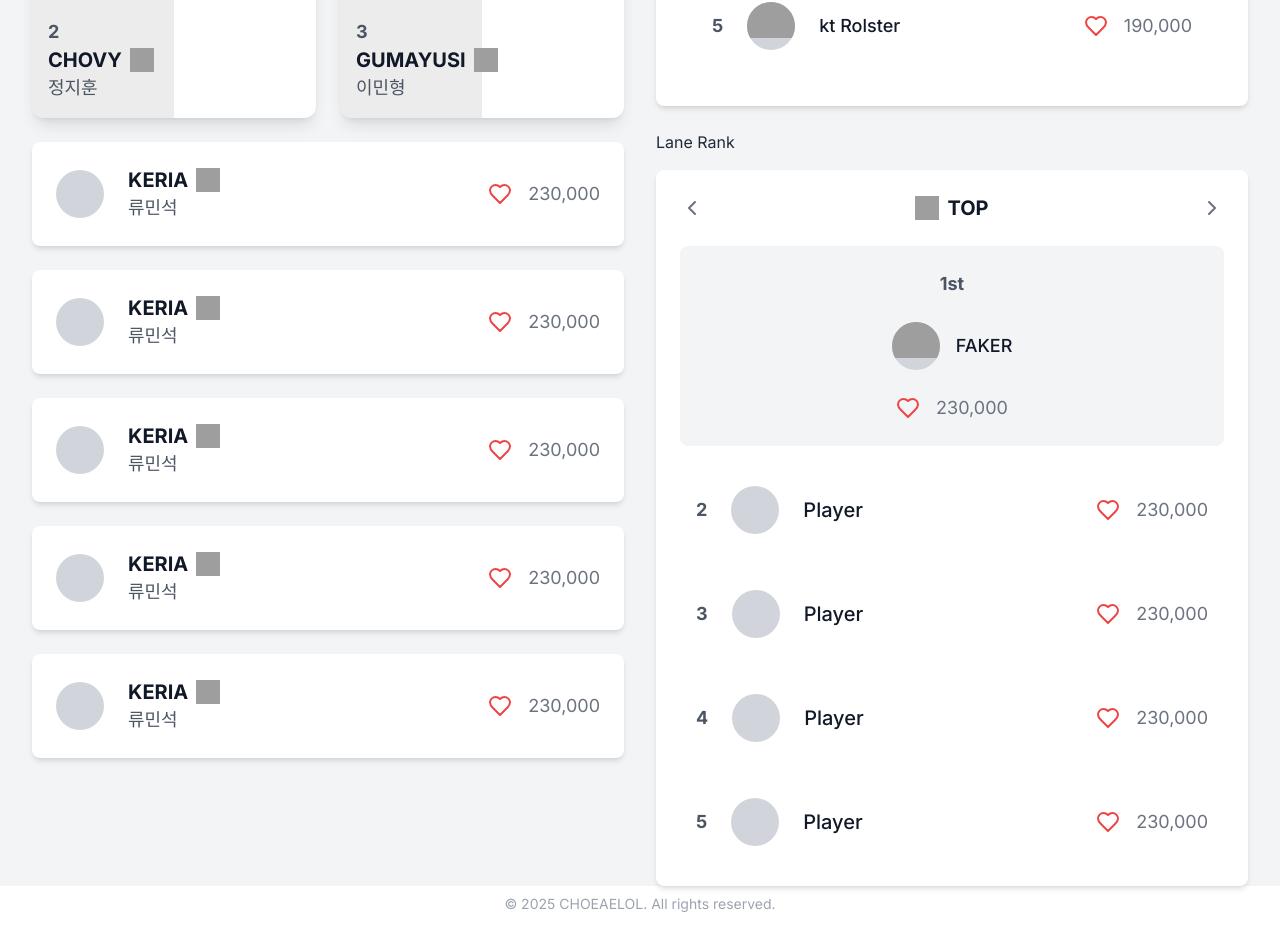
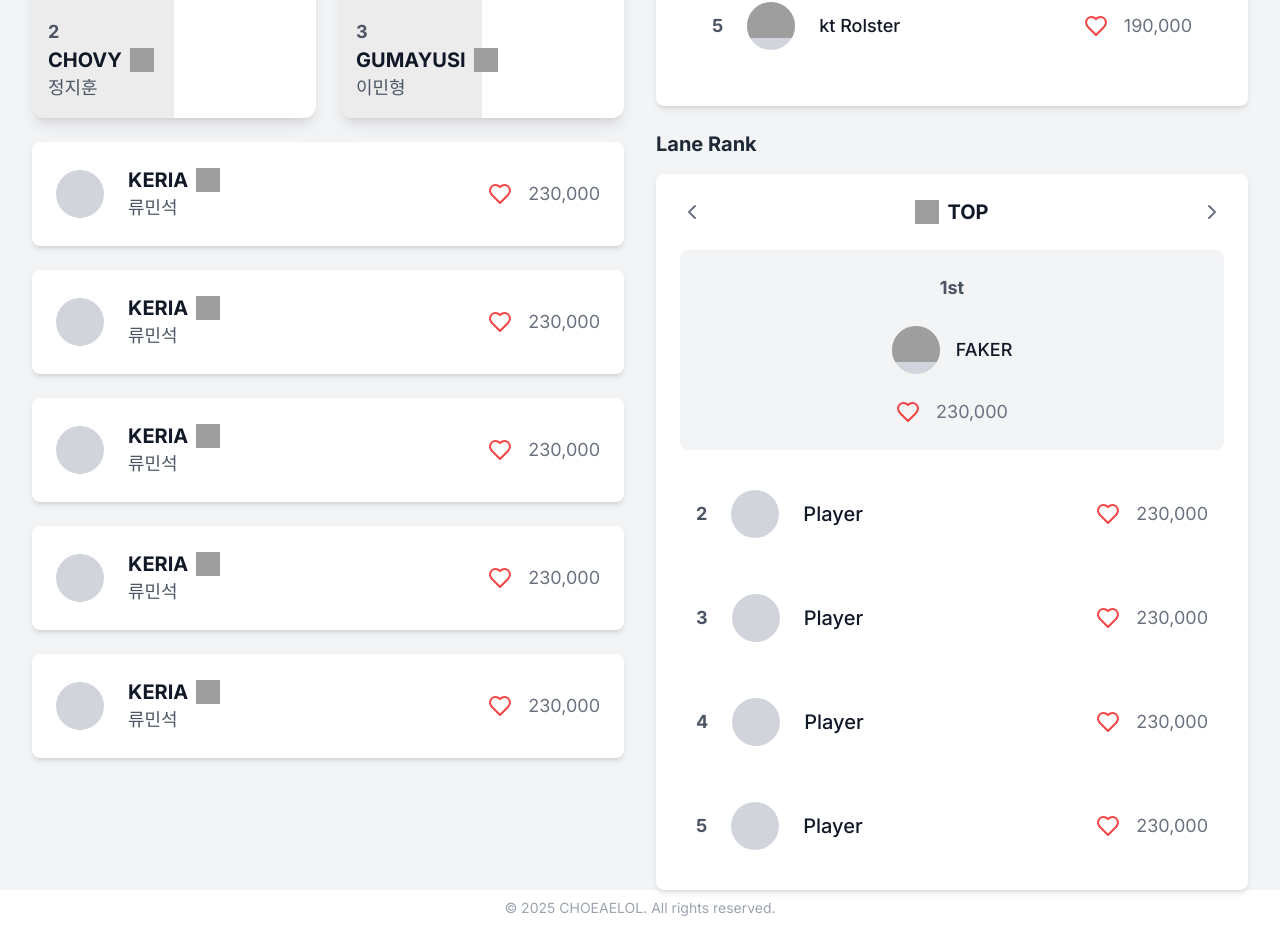
Before and after one commit to oz-coding-7-team1/lck-frontend, a Next.js app: page / in a window 1280 px wide. Shown: the part 795-1725 px from the top of the page. Built offline with nearby package versions, Linux system fonts and the light colour scheme; grey boxes are pictures that could not be loaded.

Commit message:
💄 Main page font

```diff
--- a/src/app/page.tsx
+++ b/src/app/page.tsx
@@ -239,7 +239,7 @@ export default function Home() {
             </section>
 
             <section>
-              <h2 className="mt-4 mb-4 text-gray-800 mt-bold mt-text-xl">
+              <h2 className="mt-4 mb-4 text-xl font-bold text-gray-800">
                 Lane Rank
               </h2>
               <div className="p-6 mt-4 space-y-6 bg-white rounded-lg shadow-md">
```
